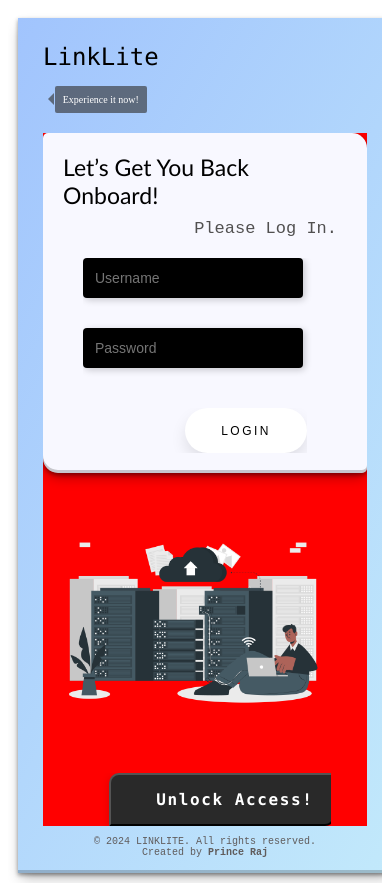
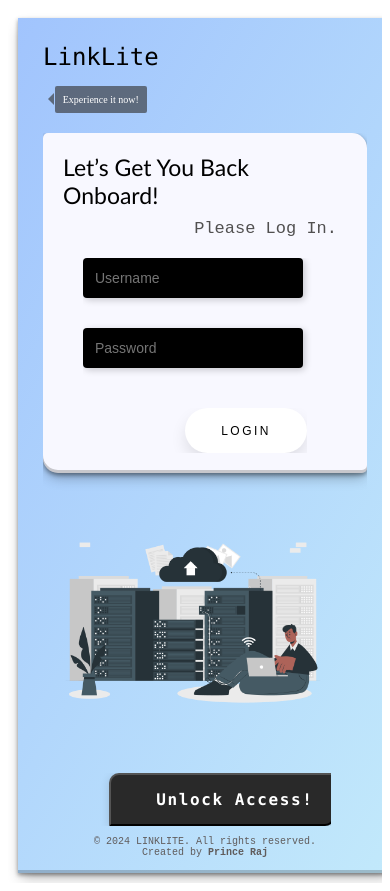
Before and after one commit to rajprince031/LinkLite, a React (Vite) app in the folder client/: page /login in a window 390 px wide. Built offline with nearby package versions, Linux system fonts and the light colour scheme; no server answers.

Commit message:
Improve responsiveness of Signup page

```diff
--- a/client/src/style/logInStyle.css
+++ b/client/src/style/logInStyle.css
@@ -10,7 +10,7 @@
   background-image: linear-gradient(120deg, #a1c4fd 0%, #c2e9fb 100%);
 }
 .login_sigup_box {
-  background-color: red;
+  /* background-color: red; */
   display: flex;
   justify-content: space-between;
   align-items: center;
--- a/client/src/style/signUpStyle.css
+++ b/client/src/style/signUpStyle.css
@@ -134,6 +134,7 @@
   cursor: pointer;
   outline: none;
   margin-top: 20px;
+  margin-bottom: 20px;
 }
 
 .signup_btn button:hover {
```
